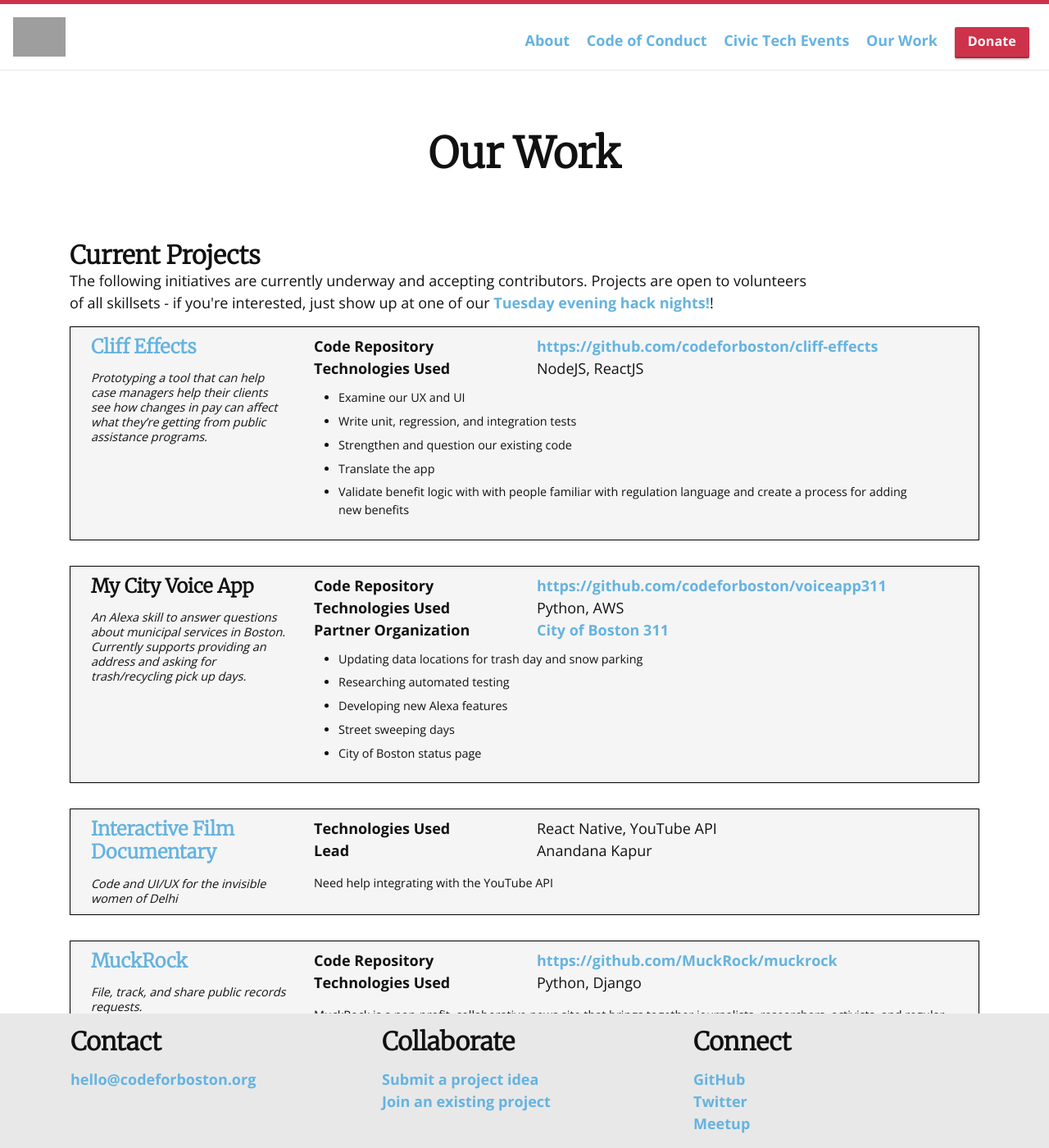
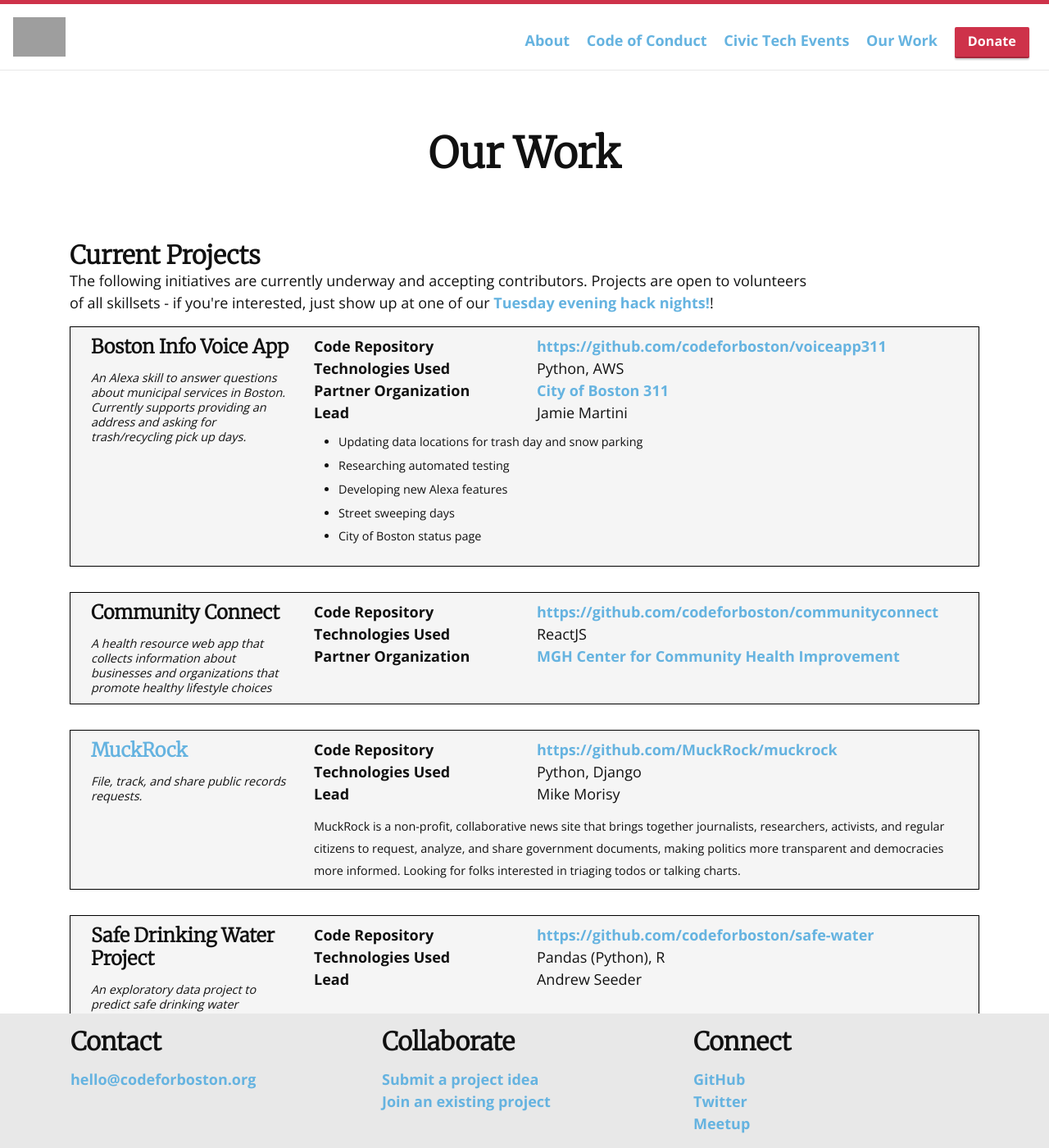
Before and after one commit to codeforboston/codeforboston.org, a Jekyll site: the page built from projects.html, in a window 1280 px wide and 1400 px high. Shown: the whole window at 82% size. Built offline with Jekyll 4.4.1, drawn with Linux system fonts in a browser that asks for light colours; nearby versions of some CDN libraries; some of the changed text lies outside the part shown; grey boxes are pictures that could not be loaded.

Commit message:
Updated projects list

```diff
--- a/_data/projects/active.yml
+++ b/_data/projects/active.yml
@@ -1,35 +1,13 @@
 -
-  name: Cliff Effects
+  name: Boston Info Voice App
   elevatorPitch: >
-    Prototyping a tool that can help case managers help
-    their clients see how changes in pay can affect what
-    they’re getting from public assistance programs.
-  url: https://codeforboston.github.io/cliff-effects/
-  repository: https://github.com/codeforboston/cliff-effects
-  partner:
-  partnerUrl:
-#  lead: A wonderful person
-#  leadUrl: http://wonderfulperson.com
-  technologies: NodeJS, ReactJS
-  news: >
-    <ul>
-      <li>Examine our UX and UI</li>
-      <li>Write unit, regression, and integration tests</li>
-      <li>Strengthen and question our existing code</li>
-      <li>Translate the app</li>
-      <li>Validate benefit logic with with people familiar with regulation language and create a process for adding new benefits</li>
-    </ul>
--
-  name: My City Voice App
-  elevatorPitch: >
-    An Alexa skill to answer questions about municipal
-    services in Boston. Currently supports providing an
-    address and asking for trash/recycling pick up days.
+    An Alexa skill to answer questions about municipal services in Boston.
+    Currently supports providing an address and asking for trash/recycling pick
+    up days.
   repository: https://github.com/codeforboston/voiceapp311
   partner: City of Boston 311
   partnerUrl: https://www.cityofboston.gov/311/
-  #lead: Another wonderful person
-  #leadUrl: http://wonderfulperson.com
+  lead: Jamie Martini
   technologies: Python, AWS
   news: >
     <ul>
@@ -40,33 +18,45 @@
       <li>City of Boston status page</li>
     </ul>
 -
-  name: Interactive Film Documentary
-  elevatorPitch: >
-    Code and UI/UX for the invisible women of Delhi
-  url: https://www.youtube.com/watch?v=SWXhe6ycKrY
-  repository:
-  partner:
-  partnerUrl:
-  lead: Anandana Kapur
-  leadUrl:
-  technologies: React Native, YouTube API
-  news: >
-    Need help integrating with the YouTube API
-  # What to do with this media?
-  # <iframe height="520px" width="1600" src="https://www.youtube.com/embed/SWXhe6ycKrY" frameborder="10" data-autoplay allowfullscreen></iframe>
+  name: Community Connect
+  elevatorPitch: >-
+    A health resource web app that collects information about businesses and
+    organizations that promote healthy lifestyle choices
+  repository: https://github.com/codeforboston/communityconnect
+  partner: MGH Center for Community Health Improvement
+  partnerUrl: https://www.massgeneral.org/cchi/
+  technologies: ReactJS
 -
   name: MuckRock
   elevatorPitch: >
     File, track, and share public records requests.
   url: https://www.muckrock.com/
   repository: https://github.com/MuckRock/muckrock
-  partner:
-  partnerUrl:
- # lead:
- # leadUrl:
+  lead: Mike Morisy
   technologies: Python, Django
   news: >
     MuckRock is a non-profit, collaborative news site that brings together journalists,
     researchers, activists, and regular citizens to request, analyze, and share government
     documents, making politics more transparent and democracies more informed.
     Looking for folks interested in triaging todos or talking charts.
+-
+  name: Safe Drinking Water Project
+  repository: https://github.com/codeforboston/safe-water
+  elevatorPitch: >-
+    An exploratory data project to predict safe drinking water violations. It
+    uses the EPA's Safe Drinking Water Information System and the EnviroFacts
+    API.
+  lead: Andrew Seeder
+  technologies: Pandas (Python), R
+-
+  name: Migrant Service Map
+  repository: https://github.com/codeforboston/migrant_service_map
+  elevatorPitch: >-
+    A web app designed to assist immigrant service providers by allowing them to
+    create a profile, update information, and share it with clients quickly.
+  lead: Charla M. Burnett
+  partner: Refugees Welcome!
+  partnerUrl: https://refugeeswelcomehome.org
+  # partner: Refugees Welcome!
+  # partnerUrl: https://refugeeswelcomehome.org
+  technologies: ReactJS, MapBox
--- a/_data/projects/inactive.yml
+++ b/_data/projects/inactive.yml
@@ -1,3 +1,22 @@
+-
+  name: Cliff Effects
+  elevatorPitch: >
+    Prototyping a tool that can help case managers help
+    their clients see how changes in pay can affect what
+    they’re getting from public assistance programs.
+  url: https://codeforboston.github.io/cliff-effects/
+  repository: https://github.com/codeforboston/cliff-effects
+  partner:
+  partnerUrl:
+  technologies: NodeJS, ReactJS
+  news: >
+    <ul>
+      <li>Examine our UX and UI</li>
+      <li>Write unit, regression, and integration tests</li>
+      <li>Strengthen and question our existing code</li>
+      <li>Translate the app</li>
+      <li>Validate benefit logic with with people familiar with regulation language and create a process for adding new benefits</li>
+    </ul>
 -
   name: Ungentry
   url: https://github.com/codeforboston/ungentry
@@ -6,7 +25,18 @@
   url: https://github.com/codeforboston/mbta-ninja
 -
   name: CornerWise
-  url: https://github.com/cityofsomerville/cornerwise
+  url: https://github.com/codeforboston/cornerwise
+-
+  name: Interactive Film Documentary
+  elevatorPitch: >
+    Code and UI/UX for the invisible women of Delhi
+  url: http://www.aashiyaan.org/
+  repository: https://github.com/codeforboston/conversations
+  partner:
+  partnerUrl:
+  lead: Anandana Kapur
+  leadUrl:
+  technologies: React Native, YouTube API
 -
   name: Finda
   url: https://github.com/codeforboston/finda
```
